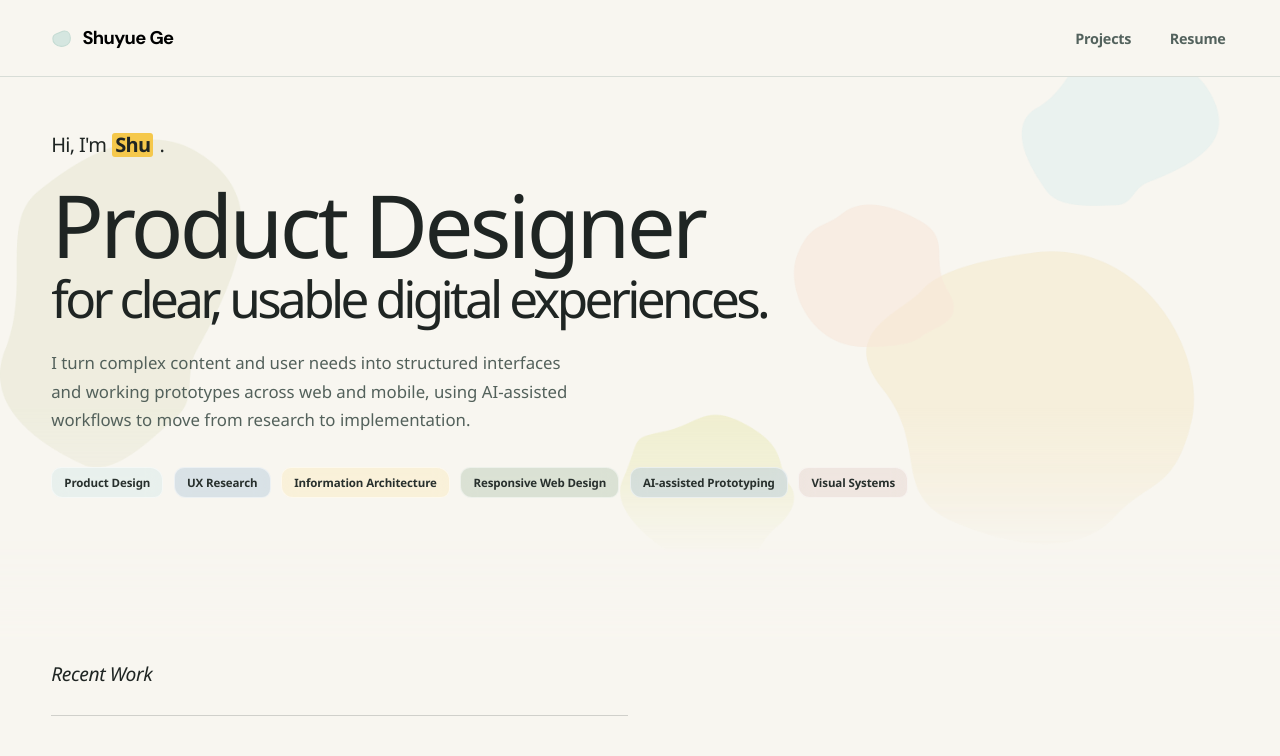
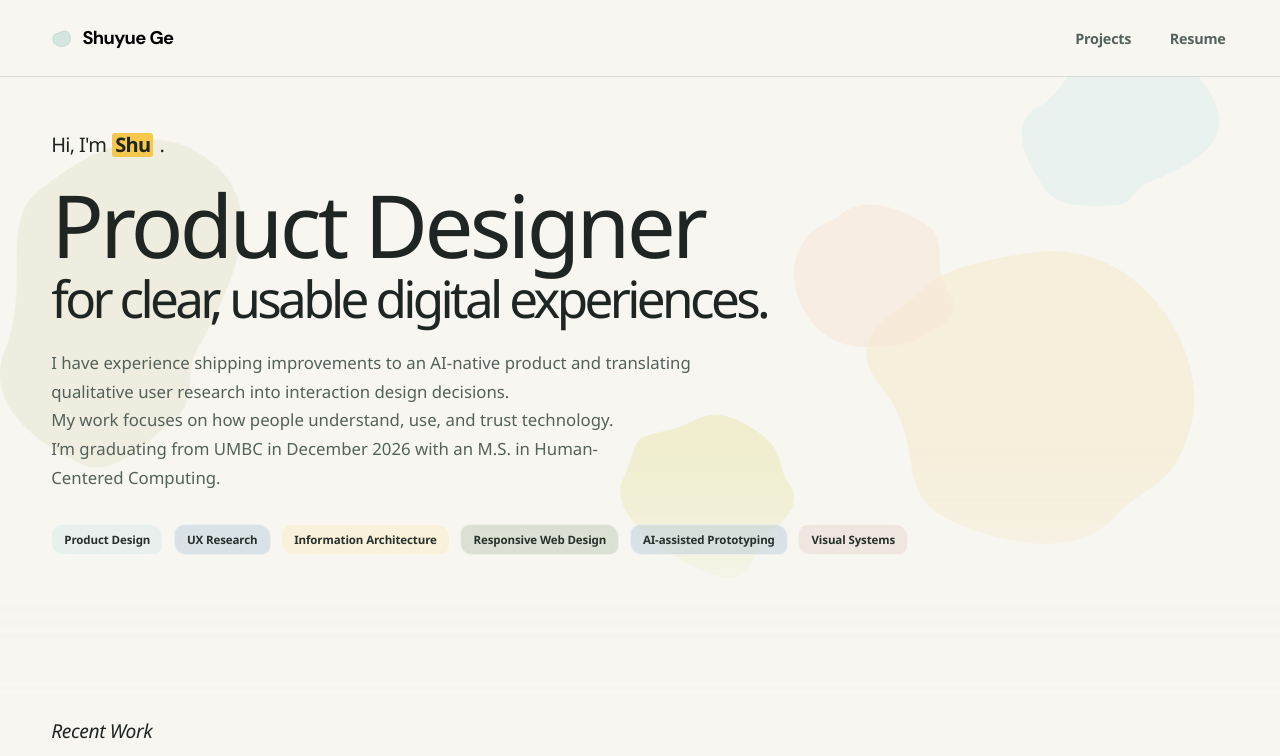
Before and after one commit to ShuyueGe/shuyuege.github.io, a React (Vite) app: page /#/ in a window 1280 px wide. Shown: the top 756 px of the page. Built offline with nearby package versions, Linux system fonts and the light colour scheme; a web font is replaced by a local one.

Commit message:
Update homepage introduction and match heading width

```diff
--- a/src/components/AboutSection.tsx
+++ b/src/components/AboutSection.tsx
@@ -1,4 +1,42 @@
+import { useLayoutEffect, useRef } from "react";
+
 export function AboutSection() {
+  const titleRef = useRef<HTMLHeadingElement>(null);
+  const descriptionRef = useRef<HTMLParagraphElement>(null);
+
+  useLayoutEffect(() => {
+    const title = titleRef.current;
+    const description = descriptionRef.current;
+    if (!title || !description) return;
+    let active = true;
+
+    // Align the introduction to the longest rendered title line at every width.
+    const updateWidth = () => {
+      if (!active) return;
+      const bounds = title.getBoundingClientRect();
+      const textNodes = document.createTreeWalker(title, NodeFilter.SHOW_TEXT);
+      let right = bounds.left;
+      while (textNodes.nextNode()) {
+        if (!textNodes.currentNode.textContent?.trim()) continue;
+        const range = document.createRange();
+        range.selectNodeContents(textNodes.currentNode);
+        for (const line of range.getClientRects()) right = Math.max(right, line.right);
+      }
+      const width = Math.min(bounds.width, right - bounds.left);
+      description.style.setProperty("--about-description-width", width + "px");
+    };
+    updateWidth();
+    const observer = new ResizeObserver(updateWidth);
+    observer.observe(title);
+    for (const line of title.children) observer.observe(line);
+    title.addEventListener("transitionend", updateWidth);
+    void document.fonts.ready.then(updateWidth);
+    return () => {
+      active = false;
+      observer.disconnect();
+      title.removeEventListener("transitionend", updateWidth);
+    };
+  }, []);
   const focusAreas = [
     "Product Design",
     "UX Research",
@@ -23,16 +61,18 @@ export function AboutSection() {
         <p className="about-hero__intro">
           Hi, I&apos;m <mark className="about-hero__name">Shu</mark>.
         </p>
-        <h1 className="about-hero__title">
+        <h1 className="about-hero__title" ref={titleRef}>
           <span className="about-hero__title-primary">Product Designer</span>
           <span className="about-hero__title-secondary">
             for clear, usable digital experiences.
           </span>
         </h1>
-        <p className="about-hero__description">
-          I turn complex content and user needs into structured interfaces and
-          working prototypes across web and mobile, using AI-assisted workflows
-          to move from research to implementation.
+        <p className="about-hero__description" ref={descriptionRef}>
+          I have experience shipping improvements to an AI-native product and translating qualitative user research into interaction design decisions.
+          <br />
+          My work focuses on how people understand, use, and trust technology.
+          <br />
+          I’m graduating from UMBC in December 2026 with an M.S. in Human-Centered Computing.
         </p>
 
         <ul className="about-hero__focus" aria-label="Design focus areas">
--- a/src/styles.css
+++ b/src/styles.css
@@ -2582,7 +2582,7 @@ body { background: var(--color-bg); }
 .home-page .about-hero__name { margin-inline: 0; border-radius: 3px; padding: 0 0.15em; font-weight: 650; }
 .home-page .about-hero__role { margin-left: 0.7rem; color: var(--color-muted); font-size: 0.85rem; }
 .home-page .about-hero__title { max-width: 100%; font-size: clamp(3.4rem, 5.2vw, 4.8rem); font-weight: 550; letter-spacing: -0.055em; line-height: 1.05; text-wrap: initial; }
-.home-page .about-hero__description { max-width: 55ch; margin-top: 1.5rem; font-size: 1.05rem; line-height: 1.7; }
+.home-page .about-hero__description { width: var(--about-description-width, 100%); max-width: 100%; margin-top: 1.5rem; font-size: 1.05rem; line-height: 1.7; }
 .selected-work__heading { display: flex; justify-content: space-between; align-items: baseline; gap: 1rem; border-top: 1px solid var(--color-border); padding-block: 1.25rem; }
 .selected-work__heading h2 { margin: 0; font-size: 1rem; font-weight: 650; }
 .selected-work__heading > span { font-size: 0.85rem; color: var(--color-muted); }
```
